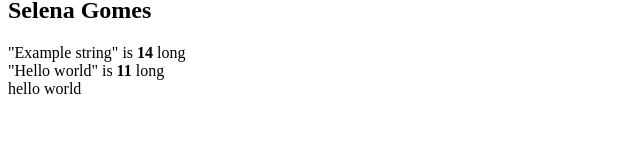
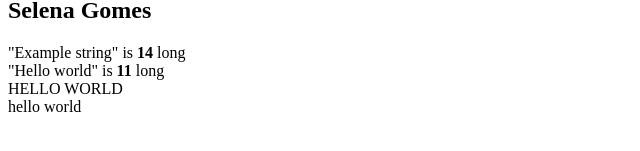
Before and after one commit to MadinaTadjidinova/my-first-app, a React (Create React App) app: page / in a window 1280 px wide. Shown: the part 449-600 px from the top of the page, without its empty margins (0-640 px from the left). Built offline with nearby package versions, Linux system fonts and the light colour scheme.

Commit message:
Created file Lowercase and Age

```diff
--- a/src/App.js
+++ b/src/App.js
@@ -7,6 +7,8 @@
 import Sing from "./components/Sing";
 import Length from "./components/Length";
 import Uppercase from "./components/Uppercase";
+import Lowercase from "./components/Lowercase";
+
 function App() {
   return (
     <div className="App">
@@ -23,6 +25,7 @@
       <Length string="Example string"/>
       <Length string="Hello world"/>
       <Uppercase>hello world</Uppercase>
+      <Lowercase> HELLO WORLD</Lowercase>
     </div>
   );
 }
--- /dev/null
+++ b/src/components/Lowercase.js
@@ -0,0 +1,9 @@
+import React from "react";
+
+function Lowercase(props){
+    return <div> {props.children.toLowerCase()} </div>
+
+
+}
+
+export default Lowercase;
--- a/src/components/Uppercase.js
+++ b/src/components/Uppercase.js
@@ -1,7 +1,7 @@
 import React from "react";
 
 function Uppercase(props){
-    return <div> {props.children} </div>
+    return <div> {props.children.toUpperCase()} </div>
 
 
 }
```
Also changed, not shown: src/components/Age.js (added).
